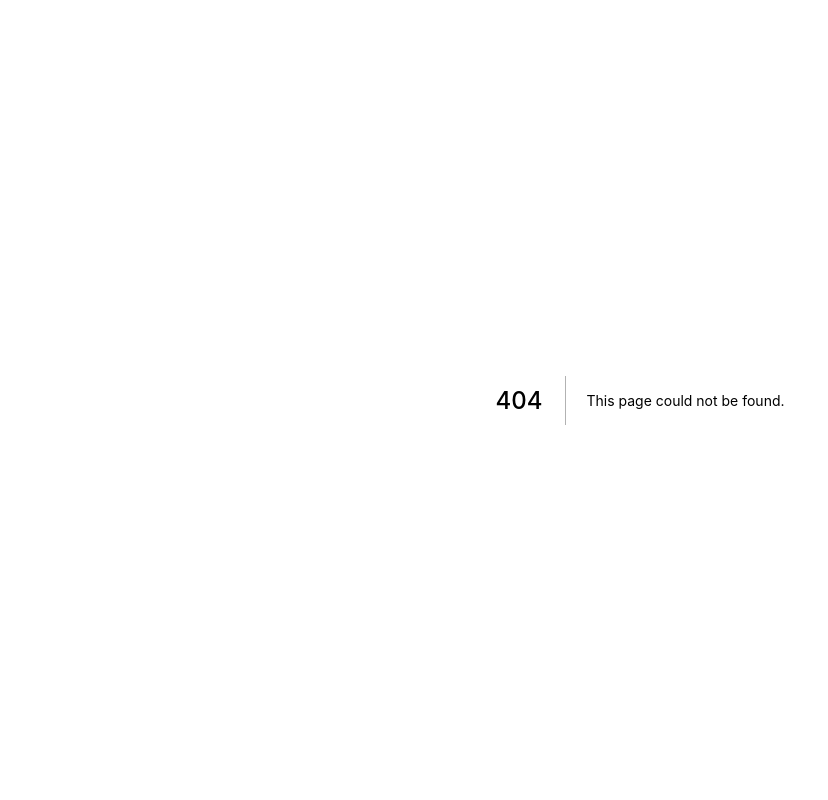
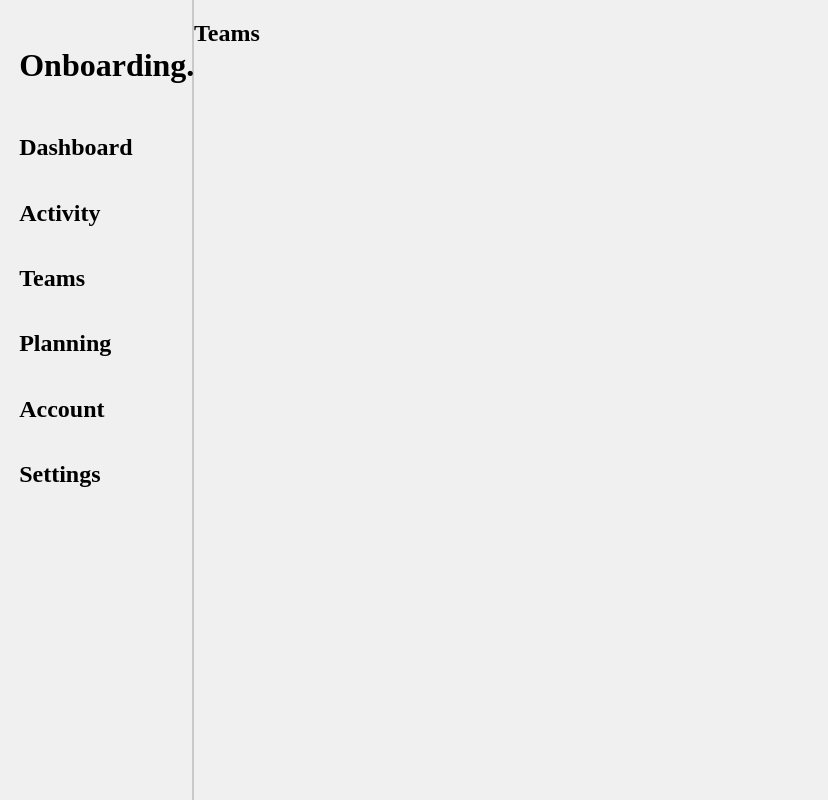
Before and after one commit to wdcvalentin/onboard, a Next.js app: page /dashboard/teams in a window 1280 px wide. Before the commit this address had no page. Shown: the whole page, without its empty margins (0-828 px from the left). Built offline with nearby package versions, Linux system fonts and the light colour scheme.

Commit message:
[fix] missing dashboard

```diff
--- /dev/null
+++ b/assets/css/global.css
@@ -0,0 +1,11 @@
+body {
+    margin: 0;
+    padding: 0;
+    background:#F0F0F0;
+}
+
+.body {
+    display: flex;
+    height: 100vh;
+    overflow: hidden;
+}
--- /dev/null
+++ b/assets/css/layout/sidebar.css
@@ -0,0 +1,52 @@
+.sidebar {
+    width: 15%;
+    border-right: 2px solid #C9C9C9FF;
+    padding: 2% 0;
+}
+
+.sidebar-body nav, .settings-container {
+    font-weight: 800;
+    font-size:1.5em;
+}
+
+.sidebar-body {
+    width: 100%;
+    height: 100%;
+    display: flex;
+    flex-direction: column;
+}
+
+nav {
+    margin-top:5%;
+}
+
+nav ul {
+    margin: 0;
+    padding: 0;
+    list-style: none;
+    display: flex;
+    flex-direction:column;
+}
+
+nav ul li a, .settings-container a {
+    padding: 10%;
+    height: 100%;
+    width: 100%;
+    display: block;
+    text-decoration: none;
+    color: black;
+}
+
+h1{
+    padding : 0 10%;
+    cursor: default;
+}
+
+nav ul li:hover, .settings-container:hover {
+transition-duration: 0.2s;
+background:#C9C9C9FF;
+}
+
+.settings-container {
+    flex-shrink: 0;
+}
--- /dev/null
+++ b/assets/css/layout/sidecontainer.css
@@ -0,0 +1,7 @@
+.sidecontainer {
+
+}
+
+.sidecontainer-main {
+
+}
--- /dev/null
+++ b/assets/css/page/dashboard.css
@@ -0,0 +1,4 @@
+.dashboard-container {
+    width: 80%;
+    padding: 3%;
+}
--- /dev/null
+++ b/components/layout/sidebar.js
@@ -0,0 +1,27 @@
+import "@material-ui/core";
+import {Box} from "@material-ui/core";
+import Link from "next/link";
+
+export default function SideBar() {
+    return (
+        <Box className={'sidebar'}>
+            <div className={"sidebar-body"}>
+                <h1>Onboarding.</h1>
+
+                <nav>
+                    <ul>
+                        <li><Link href="/dashboard">Dashboard</Link></li>
+                        <li><Link href="/dashboard/activity">Activity</Link></li>
+                        <li><Link href="/dashboard/teams">Teams</Link></li>
+                        <li><Link href="/dashboard/planning">Planning</Link></li>
+                        <li><Link href="/dashboard/account">Account</Link></li>
+                    </ul>
+                </nav>
+
+                <div className={"settings-container"}>
+                    <Link href="/dashboard/settings">Settings</Link>
+                </div>
+            </div>
+        </Box>
+    )
+}
--- /dev/null
+++ b/pages/dashboard/teams.js
@@ -0,0 +1,13 @@
+import SideBar from '../../components/layout/sidebar'
+
+export default function Teams() {
+    return (
+        <div className='body'>
+            <SideBar/>
+
+            <div className='sidecontainer'>
+                    <h2>Teams</h2>
+            </div>
+        </div>
+    )
+}
```
Also changed, not shown: pages/_app.js (+8 -0 lines), pages/dashboard/account.js (added, +13 -0 lines), pages/dashboard/activity.js (added, +13 -0 lines), pages/dashboard/planning.js (added, +13 -0 lines), pages/dashboard/settings.js (added, +13 -0 lines).
